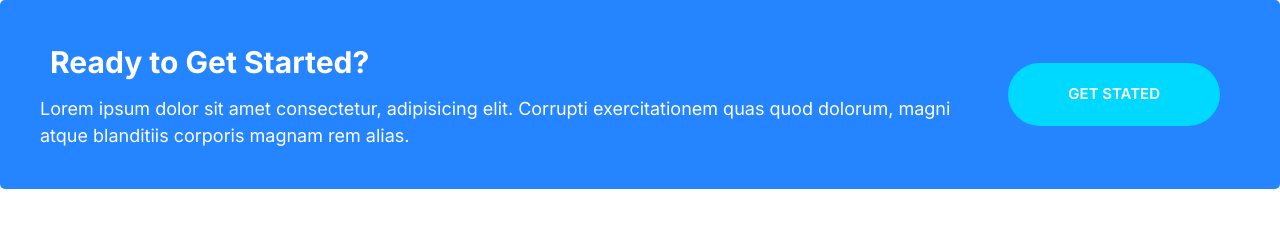
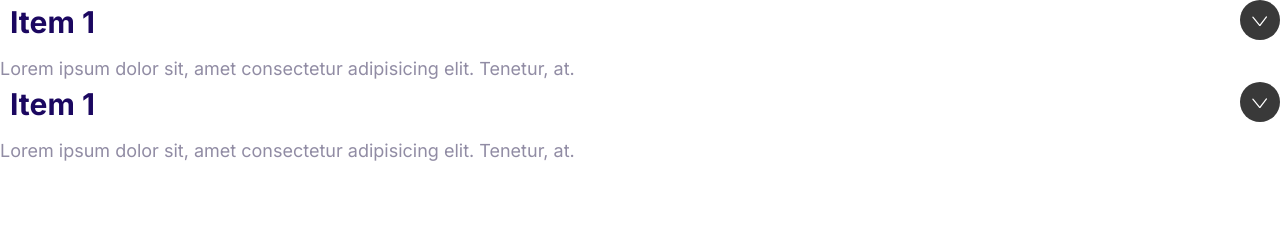
Before and after one commit to NorikoLandrum/moshify, a plain HTML site: page index.html in a window 1280 px wide. Drawn offline with Linux system fonts and the light colour scheme.

Commit message:
Build the collapsible component.

```diff
--- a/css/style.css
+++ b/css/style.css
@@ -541,3 +541,36 @@ media__body {
     margin: 0 2rem;
   }
 }
+
+/*
+collapsible */
+.collapsible__header {
+  display: flex;
+  justify-content: space-between;
+}
+
+.collapsible__heading {
+  margin-top: 0;
+  font-size: 3rem;
+}
+
+.collapsible__chevron {
+  transform: rotate(-90deg);
+  transition: transform 0.3s;
+}
+
+.collapsible__content {
+  max-height: 0;
+  overflow: hidden;
+  opacity: 0;
+  transition: all 0.3s;
+}
+
+.collapsible--expanded .collapsible__chevron {
+  transform: rotate(0);
+}
+
+.collapsible--expanded .collapsible__content {
+  max-height: 100vh;
+  opacity: 1;
+}
--- a/index.html
+++ b/index.html
@@ -15,18 +15,28 @@
     <link rel="stylesheet" href="css/style.css" />
   </head>
   <body>
-    <div class="callout callout--primary">
-      <div class="grid grid--1x2">
-        <div class="callout__content">
-          <h2 class="callout__heading">Ready to Get Started?</h2>
-          <p>
-            Lorem ipsum dolor sit amet consectetur, adipisicing elit. Corrupti
-            exercitationem quas quod dolorum, magni atque blanditiis corporis
-            magnam rem alias.
-          </p>
-        </div>
-        <a href="#" class="btn btn--secondry btn--stretched">Get Stated</a>
+    <div class="collapsible collapsible--expanded">
+      <header class="collapsible__header">
+        <h2 class="collapsible__heading">Item 1</h2>
+        <svg class="icon icon--white collapsible__chevron">
+          <use xlink:href="images/sprite.svg#chevron"></use>
+        </svg>
+      </header>
+      <div class="collapsible__content">
+        Lorem ipsum dolor sit, amet consectetur adipisicing elit. Tenetur, at.
       </div>
     </div>
+    <div class="collapsible collapsible--expanded">
+      <header class="collapsible__header">
+        <h2 class="collapsible__heading">Item 1</h2>
+        <svg class="icon icon--white collapsible__chevron">
+          <use xlink:href="images/sprite.svg#chevron"></use>
+        </svg>
+      </header>
+      <div class="collapsible__content">
+        Lorem ipsum dolor sit, amet consectetur adipisicing elit. Tenetur, at.
+      </div>
+    </div>
+    <script src="js/main.js"></script>
   </body>
 </html>
--- /dev/null
+++ b/js/main.js
@@ -0,0 +1,6 @@
+const collapsibles = document.querySelectorAll(".collapsible");
+collapsibles.forEach((item) =>
+  item.addEventListener("click", function () {
+    this.classList.toggle("collapsible--expanded");
+  })
+);
```
Also changed, not shown: components/collapsible.html (added, +11 -0 lines).
